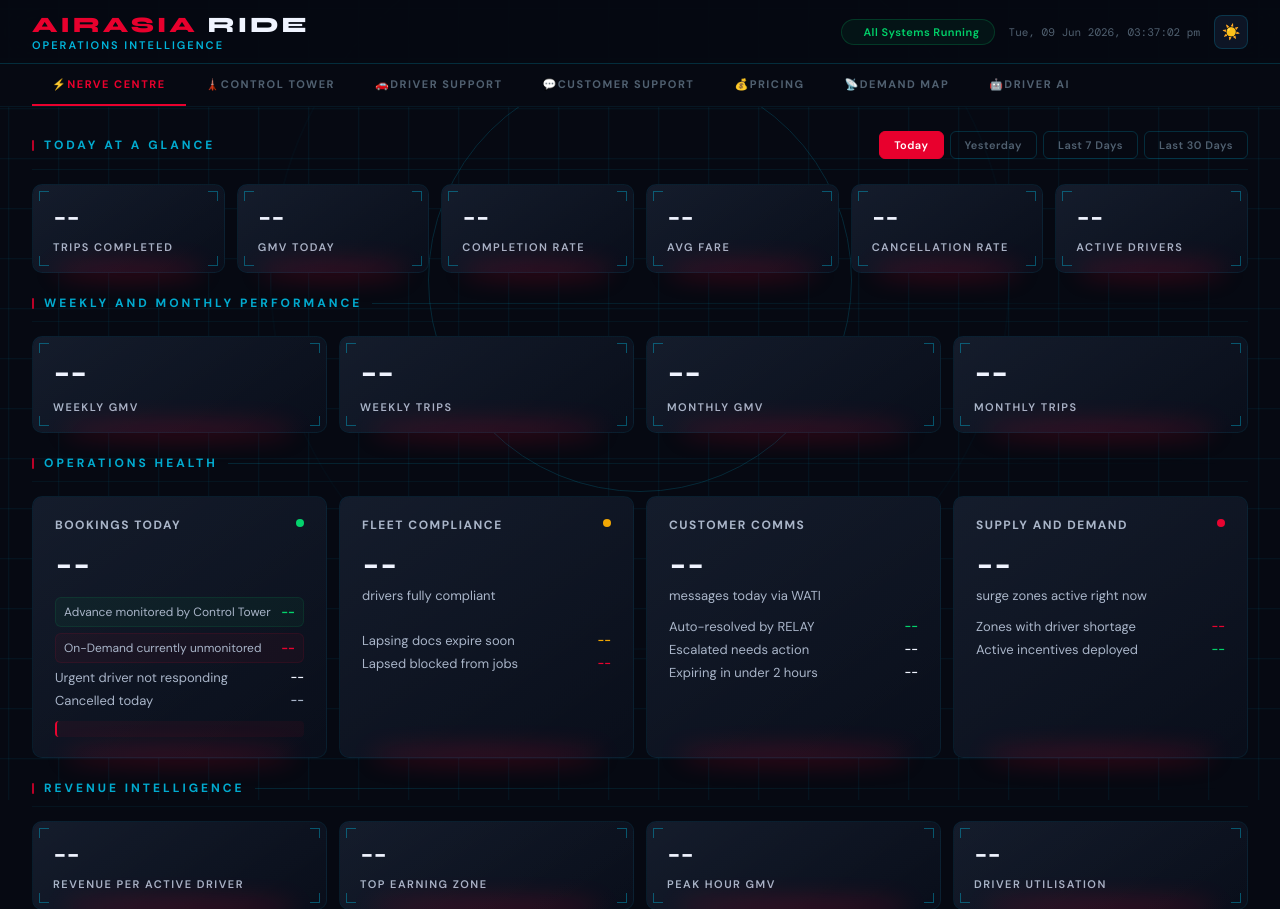
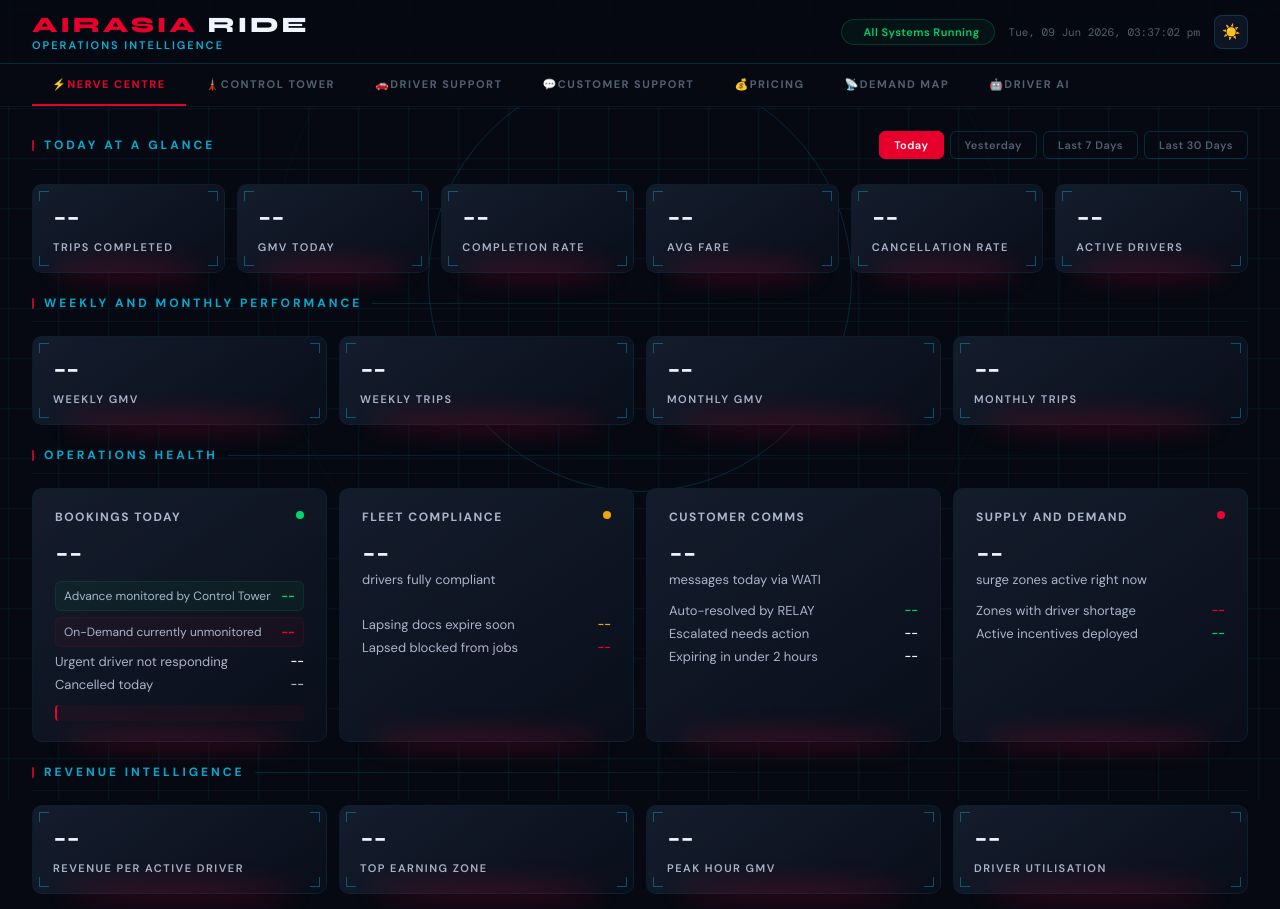
Before and after one commit to hanumindco/hanumind-airasia-demo, a Flask app: page / in a window 1280 px wide. Shown: the top 909 px of the page. Run offline with Flask 3, Linux system fonts and the light colour scheme; data that the repository does not hold is empty; some libraries are stand-ins or nearby versions.

Commit message:
LOCKED — Nerve Centre, Demand Map, Driver AI complete. Font 28px unified.

```diff
--- a/templates/dashboard.html
+++ b/templates/dashboard.html
@@ -96,7 +96,7 @@ body{background:var(--bg);font-family:"DM Sans",sans-serif;font-size:14px;min-he
 
 /* KPI VALUES */
 .kpi-val{font-family:"Syne",sans-serif;font-size:28px;font-weight:700;color:var(--text);line-height:1;letter-spacing:-0.5px}
-.kpi-val-lg{font-family:"Syne",sans-serif;font-size:36px;font-weight:700;color:var(--text);line-height:1;letter-spacing:-1px}
+.kpi-val-lg{font-family:"Syne",sans-serif;font-size:28px;font-weight:700;color:var(--text);line-height:1;letter-spacing:-1px}
 .kpi-label{font-size:11px;color:var(--text2);margin-top:9px;text-transform:uppercase;letter-spacing:1.5px;font-weight:600}
 .kpi-sub{display:none}
 .kpi-critical .kpi-val{color:var(--red)}
@@ -299,7 +299,7 @@ tr:hover td{background:var(--bg3)}
         <div style="font-size:12px;font-weight:700;color:var(--text2);text-transform:uppercase;letter-spacing:1.5px">Bookings Today</div>
         <div id="n-booking-dot" style="width:8px;height:8px;border-radius:50%;background:var(--green);flex-shrink:0;margin-top:2px"></div>
       </div>
-      <div style="font-family:'Syne',sans-serif;font-size:36px;font-weight:700;color:var(--text);line-height:1" id="n-bookings">--</div>
+      <div style="font-family:'Syne',sans-serif;font-size:28px;font-weight:700;color:var(--text);line-height:1" id="n-bookings">--</div>
       <div style="margin-top:14px;display:flex;flex-direction:column;gap:6px">
         <div style="display:flex;justify-content:space-between;font-size:12px;padding:6px 8px;background:rgba(0,210,106,0.05);border-radius:6px;border:1px solid rgba(0,210,106,0.1)">
           <span style="color:var(--text2)">Advance monitored by Control Tower</span>
@@ -327,7 +327,7 @@ tr:hover td{background:var(--bg3)}
         <div style="font-size:12px;font-weight:700;color:var(--text2);text-transform:uppercase;letter-spacing:1.5px">Fleet Compliance</div>
         <div id="n-fleet-dot" style="width:8px;height:8px;border-radius:50%;background:var(--amber);flex-shrink:0;margin-top:2px"></div>
       </div>
-      <div style="font-family:'Syne',sans-serif;font-size:36px;font-weight:700;color:var(--text);line-height:1" id="n-compliant">--</div>
+      <div style="font-family:'Syne',sans-serif;font-size:28px;font-weight:700;color:var(--text);line-height:1" id="n-compliant">--</div>
       <div style="font-size:13px;color:var(--text2);margin-top:4px">drivers fully compliant</div>
       <div style="margin-top:12px">
         <div style="display:flex;height:6px;border-radius:4px;overflow:hidden;margin-bottom:10px" id="n-fleet-bar"></div>
@@ -350,7 +350,7 @@ tr:hover td{background:var(--bg3)}
         <div style="font-size:12px;font-weight:700;color:var(--text2);text-transform:uppercase;letter-spacing:1.5px">Customer Comms</div>
         <div id="n-comms-dot" style="width:8px;height:8px;border-radius:50%;flex-shrink:0;margin-top:2px"></div>
       </div>
-      <div style="font-family:'Syne',sans-serif;font-size:36px;font-weight:700;color:var(--text);line-height:1" id="n-wati-total">--</div>
+      <div style="font-family:'Syne',sans-serif;font-size:28px;font-weight:700;color:var(--text);line-height:1" id="n-wati-total">--</div>
       <div style="font-size:13px;color:var(--text2);margin-top:4px">messages today via WATI</div>
       <div style="margin-top:14px;display:flex;flex-direction:column;gap:6px">
         <div style="display:flex;justify-content:space-between;font-size:12px">
@@ -374,7 +374,7 @@ tr:hover td{background:var(--bg3)}
         <div style="font-size:12px;font-weight:700;color:var(--text2);text-transform:uppercase;letter-spacing:1.5px">Supply and Demand</div>
         <div id="n-demand-dot" style="width:8px;height:8px;border-radius:50%;background:var(--red);flex-shrink:0;margin-top:2px"></div>
       </div>
-      <div style="font-family:'Syne',sans-serif;font-size:36px;font-weight:700;color:var(--text);line-height:1" id="n-surge">--</div>
+      <div style="font-family:'Syne',sans-serif;font-size:28px;font-weight:700;color:var(--text);line-height:1" id="n-surge">--</div>
       <div style="font-size:13px;color:var(--text2);margin-top:4px">surge zones active right now</div>
       <div style="margin-top:14px;display:flex;flex-direction:column;gap:6px">
         <div style="display:flex;justify-content:space-between;font-size:12px">
```
